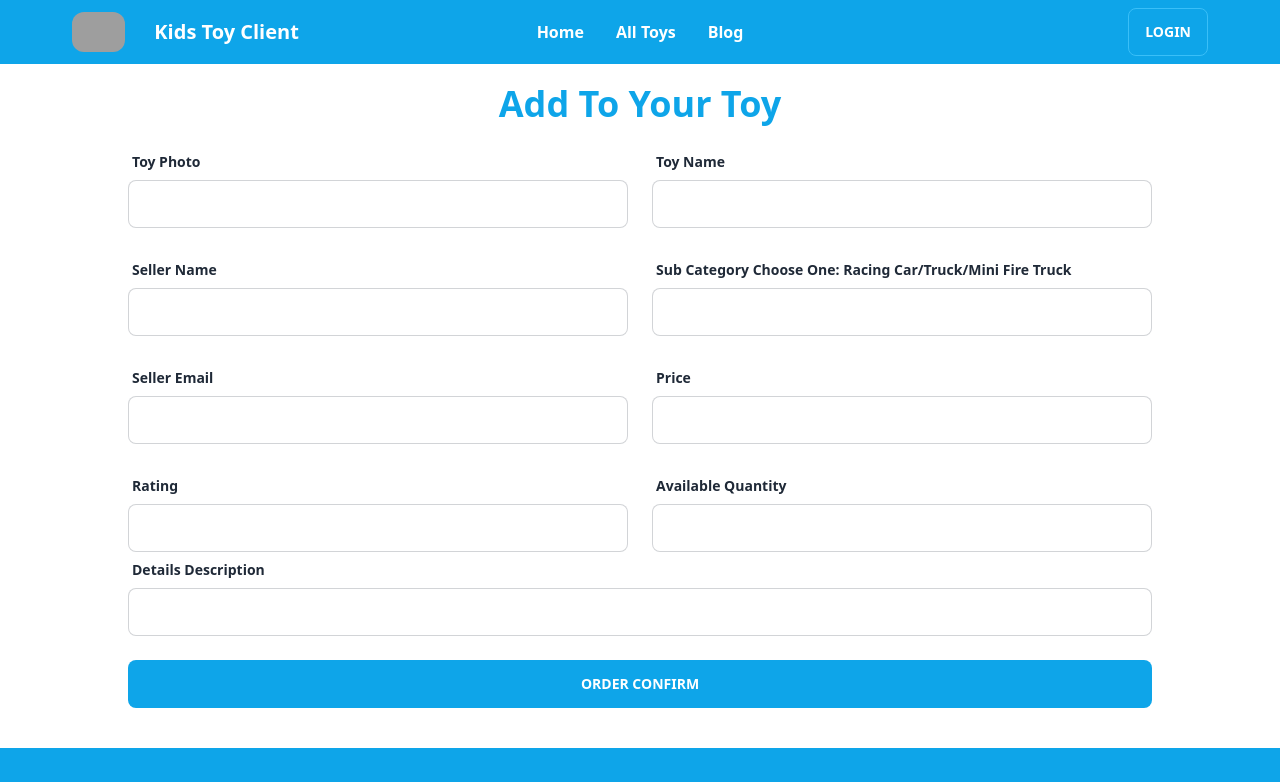
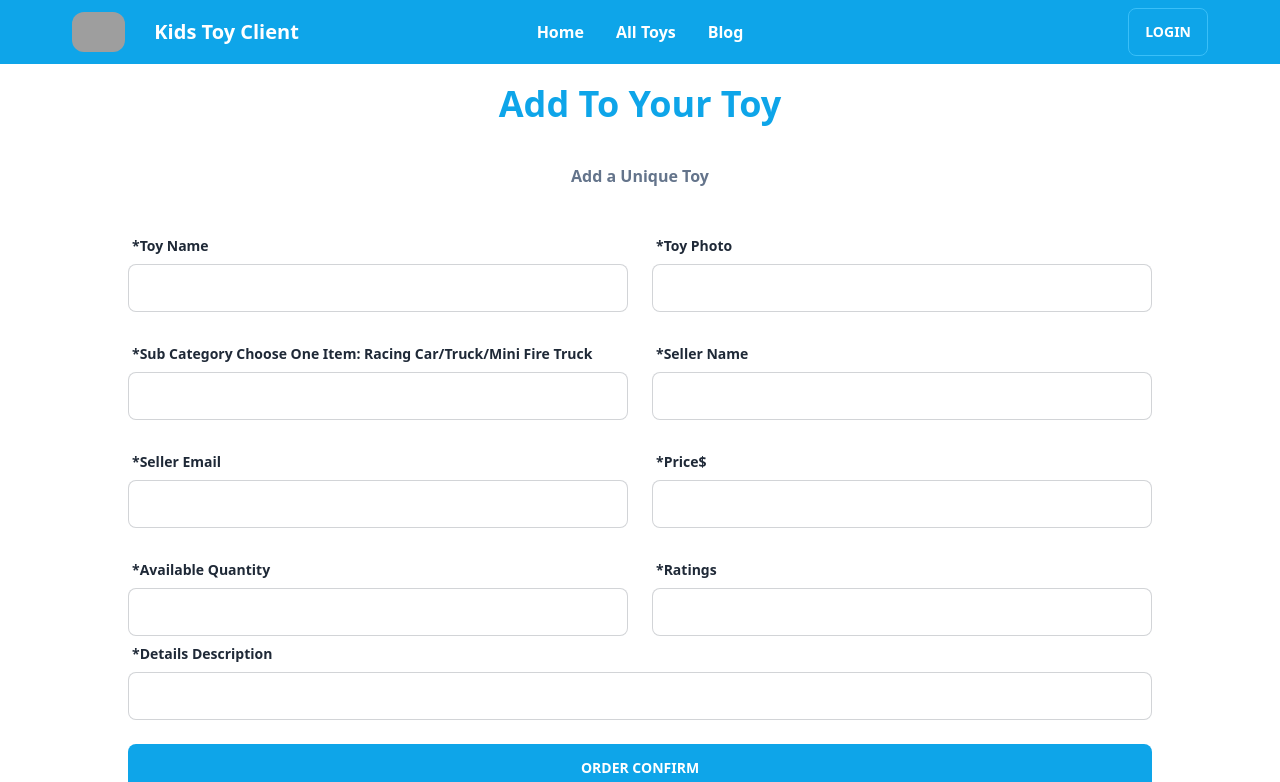
Before and after one commit to shakilahmedshuvo/Kids-toy-world-client, a React (Vite) app: page /addToy in a window 1280 px wide. Shown: the top 782 px of the page. Built offline with nearby package versions, Linux system fonts and the light colour scheme; no server answers; grey boxes are pictures that could not be loaded.

Commit message:
add some changes in the add to toy section

```diff
--- /dev/null
+++ b/src/AllToys/AllToys.jsx
@@ -0,0 +1,11 @@
+
+
+const AllToys = () => {
+    return (
+        <div>
+
+        </div>
+    );
+};
+
+export default AllToys;
--- a/src/Components/AddToy/AddToy.jsx
+++ b/src/Components/AddToy/AddToy.jsx
@@ -58,6 +58,9 @@ const AddToy = () => {
             <h2 className="text-4xl font-bold text-center text-sky-500 my-5">
                 Add To Your Toy
             </h2>
+            <p className="text-center m-10 font-bold text-slate-500">
+                Add a Unique Toy
+            </p>
             {/* form section start */}
             <form onSubmit={handleBookService}>
                 <div className="grid grid-cols-1 md:grid-cols-2 gap-6">
@@ -65,37 +68,27 @@ const AddToy = () => {
                         <label className="label">
                             <span
                                 className="label-text">
-                                Toy Photo
+                                *Toy Name
                             </span>
                         </label>
-                        <input type="text" name="picture" className="input input-bordered" />
+                        <input type="text" name="name" className="input input-bordered" />
                     </div>
+
 
                     <div className="form-control">
                         <label className="label">
                             <span
                                 className="label-text">
-                                Toy Name
+                                *Toy Photo
                             </span>
                         </label>
-                        <input type="text" name="name" className="input input-bordered" />
+                        <input type="text" name="picture" className="input input-bordered" />
                     </div>
-
                     <div className="form-control">
                         <label className="label">
                             <span
                                 className="label-text">
-                                Seller Name
-                            </span>
-                        </label>
-                        <input type="name" name="sellerName" className="input input-bordered" />
-                    </div>
-
-                    <div className="form-control">
-                        <label className="label">
-                            <span
-                                className="label-text">
-                                Sub Category Choose One: Racing Car/Truck/Mini Fire Truck
+                                *Sub Category Choose One Item: Racing Car/Truck/Mini Fire Truck
                             </span>
                         </label>
                         <input type="text" name="category" className="input input-bordered" />
@@ -105,7 +98,18 @@ const AddToy = () => {
                         <label className="label">
                             <span
                                 className="label-text">
-                                Seller Email
+                                *Seller Name
+                            </span>
+                        </label>
+                        <input type="name" name="sellerName" className="input input-bordered" />
+                    </div>
+
+
+                    <div className="form-control">
+                        <label className="label">
+                            <span
+                                className="label-text">
+                                *Seller Email
                             </span>
                         </label>
                         <input type="text" defaultValue={user?.email} className="input input-bordered" />
@@ -115,7 +119,7 @@ const AddToy = () => {
                         <label className="label">
                             <span
                                 className="label-text">
-                                Price
+                                *Price$
                             </span>
                         </label>
                         <input type="text" name="price" className="input input-bordered" />
@@ -125,28 +129,29 @@ const AddToy = () => {
                         <label className="label">
                             <span
                                 className="label-text">
-                                Rating
+                                *Available Quantity
                             </span>
                         </label>
-                        <input type="text" name="rating" className="input input-bordered" />
+                        <input type="text" name="quantity" className="input input-bordered" />
                     </div>
 
                     <div className="form-control">
                         <label className="label">
                             <span
                                 className="label-text">
-                                Available Quantity
+                                *Ratings
                             </span>
                         </label>
-                        <input type="text" name="quantity" className="input input-bordered" />
+                        <input type="text" name="rating" className="input input-bordered" />
                     </div>
+
                 </div>
 
                 <div className="form-control">
                     <label className="label">
                         <span
                             className="label-text">
-                            Details Description
+                            *Details Description
                         </span>
                     </label>
                     <input type="text" name="description" className="input input-bordered" />
```
